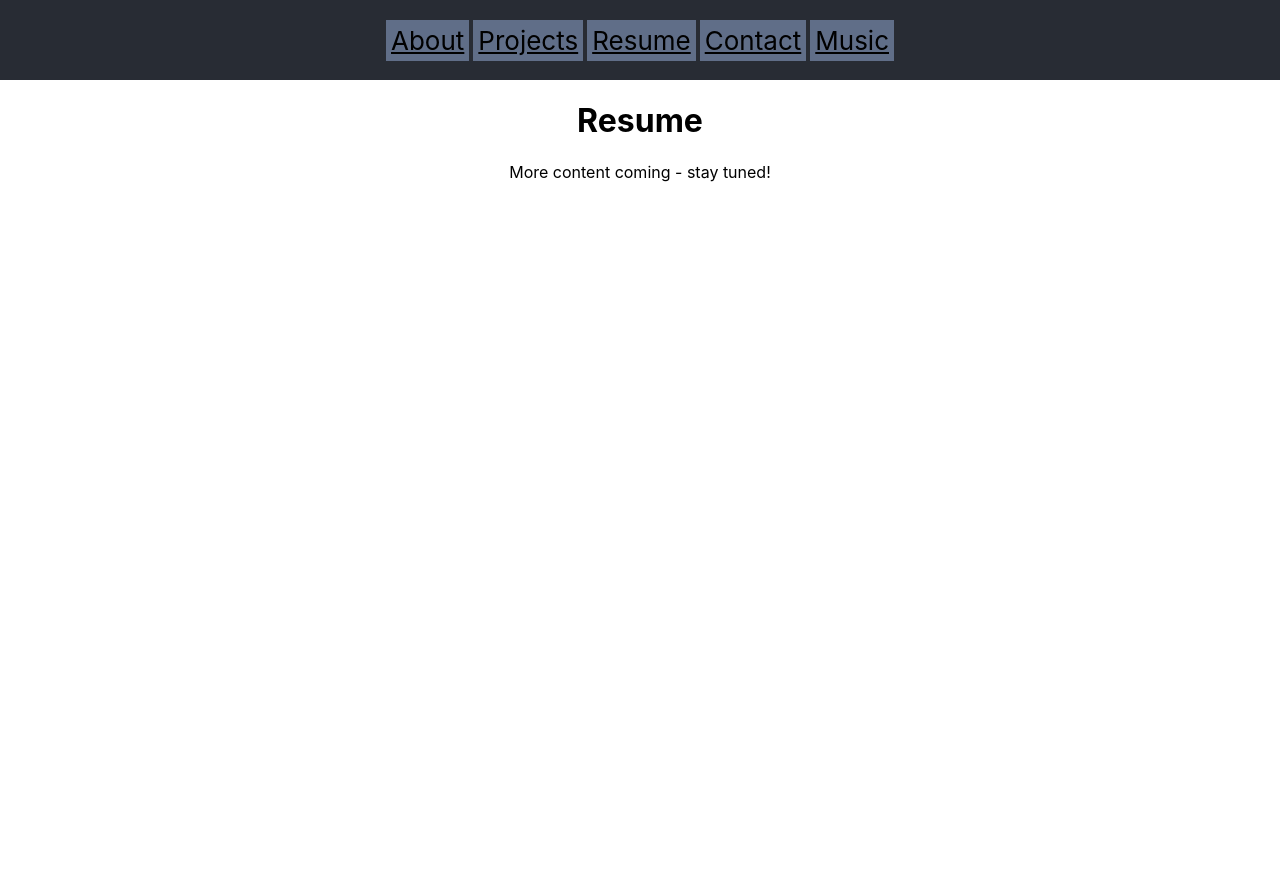
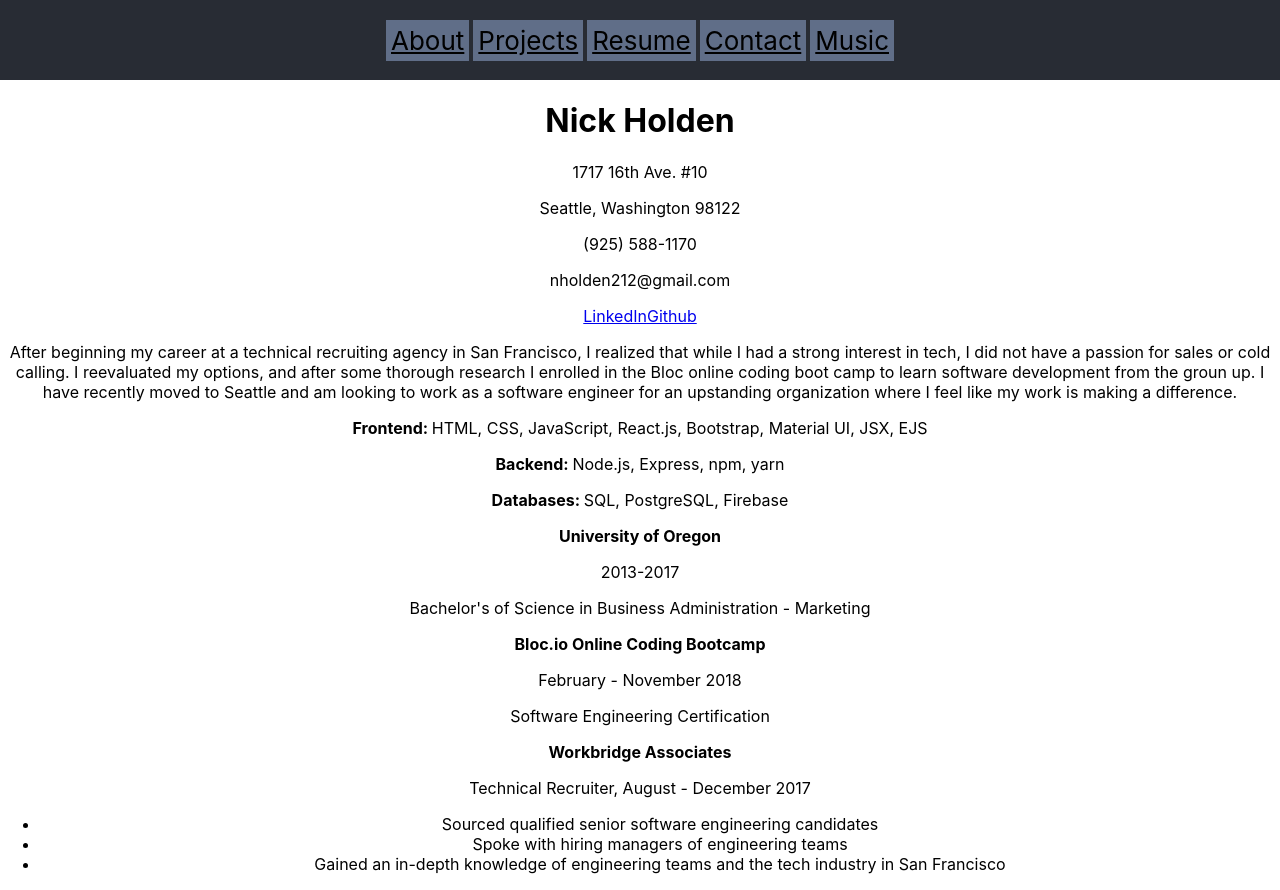
Before and after one commit to nholden212/portfolio, a React (Create React App) app: page /resume in a window 1280 px wide. Before the commit the page ends 800 px from the top, so only its background shows below. Built offline with nearby package versions, Linux system fonts and the light colour scheme.

Commit message:
Added basic content to resume page

```diff
--- a/src/components/ResumePage.js
+++ b/src/components/ResumePage.js
@@ -4,8 +4,50 @@ class ResumePage extends Component {
   render() {
     return (
       <div className="AboutPage">
-        <h1>Resume</h1>
-        <p>More content coming - stay tuned!</p>
+        <h1>Nick Holden</h1>
+        <div className="ResumeSection" id="ContactInfo">
+          <p>1717 16th Ave. #10</p>
+          <p>Seattle, Washington 98122</p>
+          <p>(925) 588-1170</p>
+          <p>nholden212@gmail.com</p>
+        </div>
+        <div className="ResumeSection" id="Links">
+          <a href="https://www.linkedin.com/in/nick-holden-32174296/">LinkedIn</a>
+          <a href="https://github.com/nholden212">Github</a>
+        </div>
+        <div className="ResumeSection" id="Summary">
+          <p>After beginning my career at a technical recruiting agency
+             in San Francisco, I realized that while I had a strong
+             interest in tech, I did not have a passion for sales or cold
+             calling. I reevaluated my options, and after some thorough
+             research I enrolled in the Bloc online coding boot camp to
+             learn software development from the groun up. I have recently
+             moved to Seattle and am looking to work as a software engineer
+             for an upstanding organization where I feel like my work is
+             making a difference.</p>
+        </div>
+        <div className="ResumeSection" id="Tech">
+          <p><strong>Frontend: </strong>HTML, CSS, JavaScript, React.js, Bootstrap, Material UI, JSX, EJS</p>
+          <p><strong>Backend: </strong>Node.js, Express, npm, yarn</p>
+          <p><strong>Databases: </strong>SQL, PostgreSQL, Firebase</p>
+        </div>
+        <div className="ResumeSection" id="Education">
+          <p><strong>University of Oregon</strong></p>
+          <p>2013-2017</p>
+          <p>Bachelor's of Science in Business Administration - Marketing</p>
+          <p><strong>Bloc.io Online Coding Bootcamp</strong></p>
+          <p>February - November 2018</p>
+          <p>Software Engineering Certification</p>
+        </div>
+        <div className="ResumeSection" id="History">
+          <p><strong>Workbridge Associates</strong></p>
+          <p>Technical Recruiter, August - December 2017</p>
+          <ul>
+            <li>Sourced qualified senior software engineering candidates</li>
+            <li>Spoke with hiring managers of engineering teams</li>
+            <li>Gained an in-depth knowledge of engineering teams and the tech industry in San Francisco</li>
+          </ul>
+        </div>
       </div>
     );
   }
```
